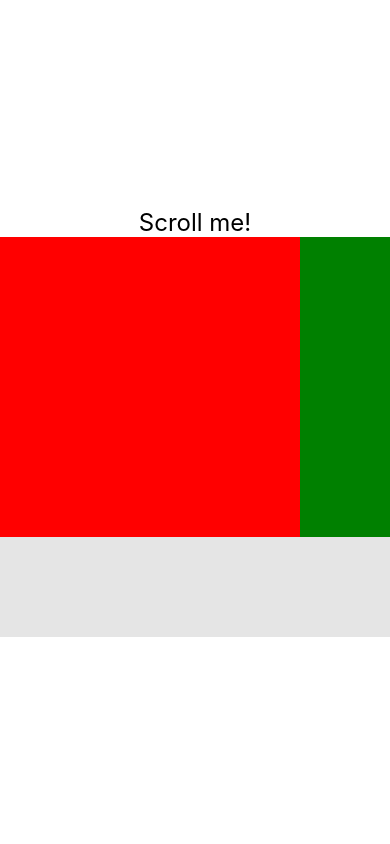
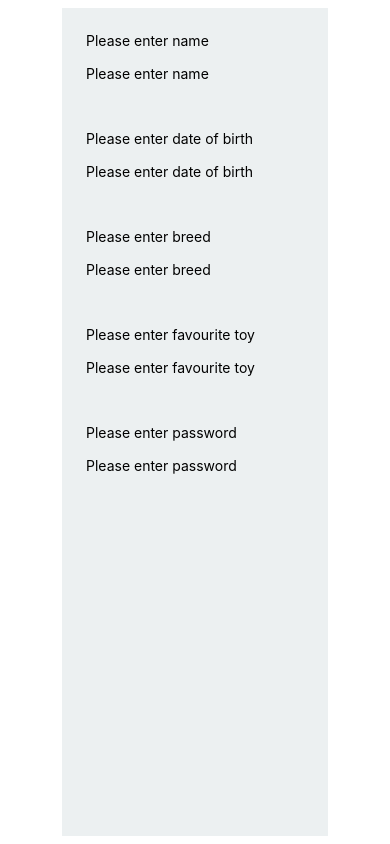
Before and after one commit to CharlotteMD/react-native-learning, a React Native app: screen / in a window 390 px wide. Built offline with nearby package versions, Linux system fonts and the light colour scheme.

Commit message:
custom components

```diff
--- a/App.js
+++ b/App.js
@@ -1,21 +1,38 @@
 import { StatusBar } from 'expo-status-bar';
-import React from 'react';
-import { ScrollView, Text, View } from 'react-native';
 
-const App = () => (
-  <View style={{ flex: 1, justifyContent: 'center' }}>
-    <Text style={{ fontSize: 24, textAlign: 'center' }}>
-      Scroll me!
-    </Text>
-    <View style={{ height: 400, backgroundColor: '#e5e5e5' }}>
-      <ScrollView horizontal>
-        <View style={{ width: 300, height: 300, backgroundColor: 'red' }} />
-        <View style={{ width: 300, height: 300, backgroundColor: 'green' }} />
-        <View style={{ width: 300, height: 300, backgroundColor: 'blue' }} />
-      </ScrollView>
-    </View>
-    <StatusBar style="auto" />
-  </View>
-);
+import React, {useState} from 'react';
+import { View, ScrollView, Text, TextInput } from 'react-native';
+
+const App = () => {
+    return(
+      <View style={{flex: 1, justifyContent: 'center', alignItems: 'center', padding: 8}}>
+        <ScrollView style={{ backgroundColor: '#ecf0f1' }}>
+          <FormField label='name'/>
+          <FormField label='date of birth'/>
+          <FormField label='breed'/>
+          <FormField label='favourite toy'/>
+          <FormField label='password'/>
+        </ScrollView>
+      </View>
+    )
+};
 
 export default App;
+
+const FormField = (props) => {
+  const [text, onChangeText] = React.useState("Please enter");
+  const defaultlabel = `Please enter ${props.label}`;
+
+  return (
+    <View style={{padding: 16, fontSize: 18}}>
+      <Text style={{padding: 8}}>{defaultlabel}</Text>
+      <TextInput
+        placeholder={`Please enter ${props.label}`}
+        onChangeText={onChangeText}
+        secureTextEntry={props.label === 'password' ? true : false}
+        style={{padding: 8}}
+        ></TextInput>
+        <StatusBar style='auto'/>
+    </View>
+  )
+}
```
